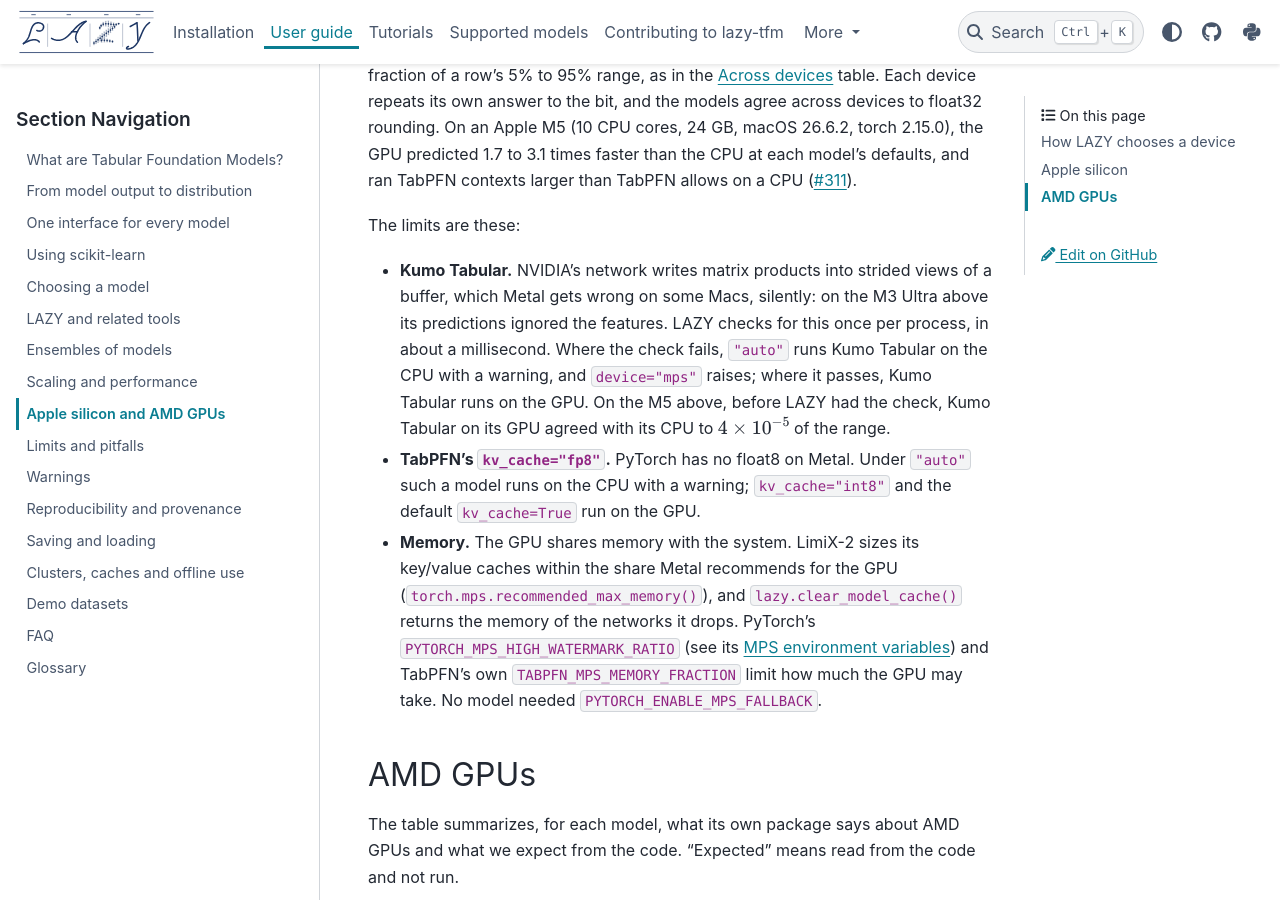
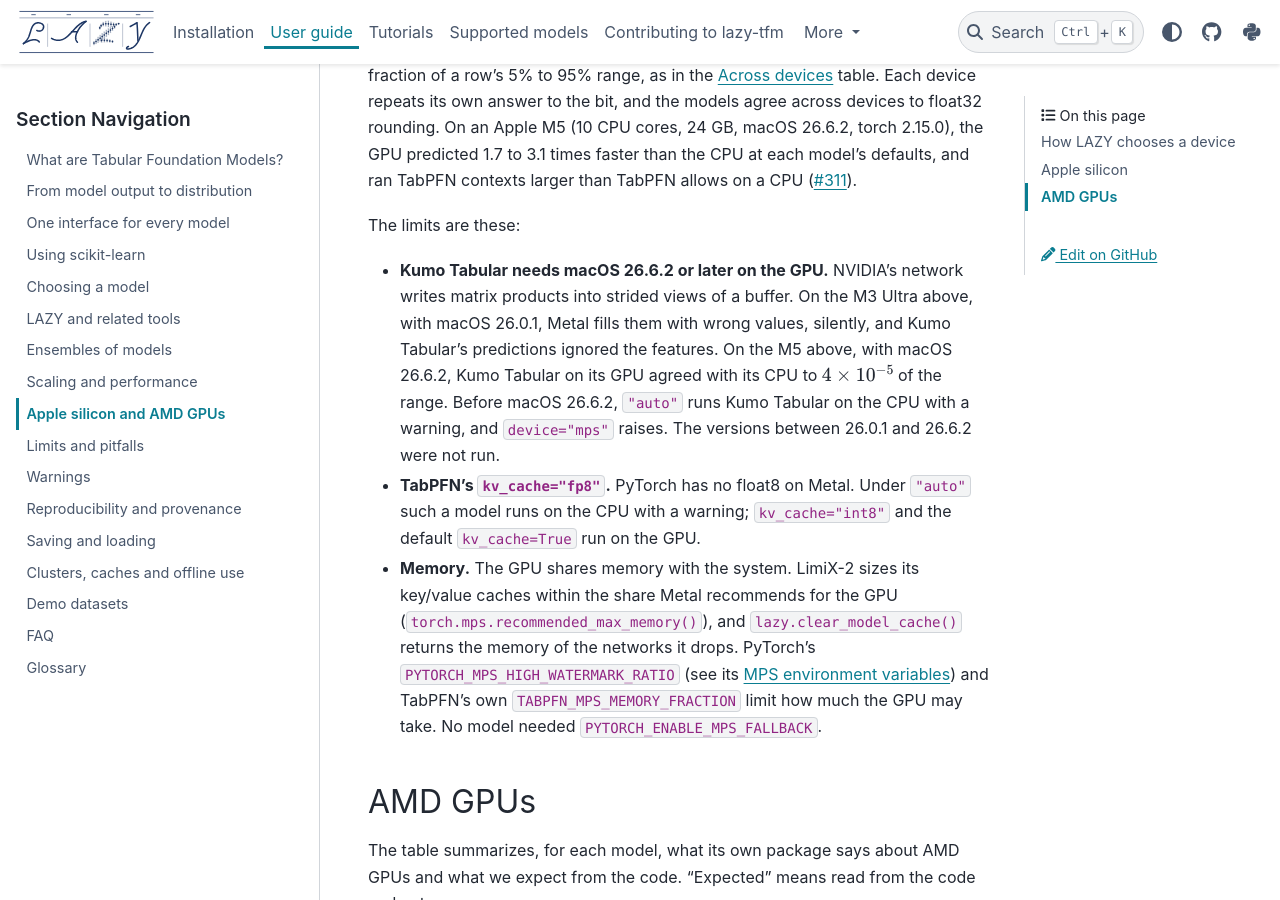
Before and after one commit to biprateep/lazy-tfm, a Sphinx documentation site: the page built from docs/guide/hardware.md, in a window 1280 px wide and 900 px high, scrolled down 1389 px. Built offline with Sphinx 7.4.7 and the PyData theme 0.15.4, drawn with Linux system fonts in a browser that asks for light colours; pages that are not in the unit, such as notebooks, are missing from menus.

Commit message:
Run Kumo Tabular on MPS from macOS 26.6.2, by version
Kumo Tabular's network writes batched matrix products into strided
views. MPS on macOS 26.0.1 (Apple M3 Ultra) fills them with wrong
values, silently; on macOS 26.6.2 (Apple M5) the predictions match the
CPU's. A PyTorch developer reports correct results on macOS 27.

The device check now reads the macOS version with platform.mac_ver()
instead of running a matrix product on the GPU. Before 26.6.2,
device="auto" runs Kumo Tabular on the CPU with a warning and
device="mps" raises. PyTorch's own version check cannot tell the minor
versions of macOS 26 apart, so it is not used.

Co-Authored-By: Claude Opus 5.5 <noreply@anthropic.com>

```diff
--- a/docs/guide/hardware.md
+++ b/docs/guide/hardware.md
@@ -55,14 +55,14 @@ model's defaults, and ran TabPFN contexts larger than TabPFN allows on a CPU
 
 The limits are these:
 
-- **Kumo Tabular.** NVIDIA's network writes matrix products into strided
-  views of a buffer, which Metal gets wrong on some Macs, silently: on the M3
-  Ultra above its predictions ignored the features. LAZY checks for this once
-  per process, in about a millisecond. Where the check fails, `"auto"` runs
-  Kumo Tabular on the CPU with a warning, and `device="mps"` raises; where it
-  passes, Kumo Tabular runs on the GPU. On the M5 above, before LAZY had the
-  check, Kumo Tabular on its GPU agreed with its CPU to
-  $4 \times 10^{-5}$ of the range.
+- **Kumo Tabular needs macOS 26.6.2 or later on the GPU.** NVIDIA's network
+  writes matrix products into strided views of a buffer. On the M3 Ultra
+  above, with macOS 26.0.1, Metal fills them with wrong values, silently, and
+  Kumo Tabular's predictions ignored the features. On the M5 above, with
+  macOS 26.6.2, Kumo Tabular on its GPU agreed with its CPU to
+  $4 \times 10^{-5}$ of the range. Before macOS 26.6.2, `"auto"` runs Kumo
+  Tabular on the CPU with a warning, and `device="mps"` raises. The versions
+  between 26.0.1 and 26.6.2 were not run.
 - **TabPFN's `kv_cache="fp8"`.** PyTorch has no float8 on Metal. Under
   `"auto"` such a model runs on the CPU with a warning; `kv_cache="int8"` and
   the default `kv_cache=True` run on the GPU.
```
Also changed, not shown: CHANGELOG.md (+10 -0 lines), docs/adding_a_backend.md (+4 -4 lines), docs/models/kumo.md (+3 -3 lines), 2 other files.
